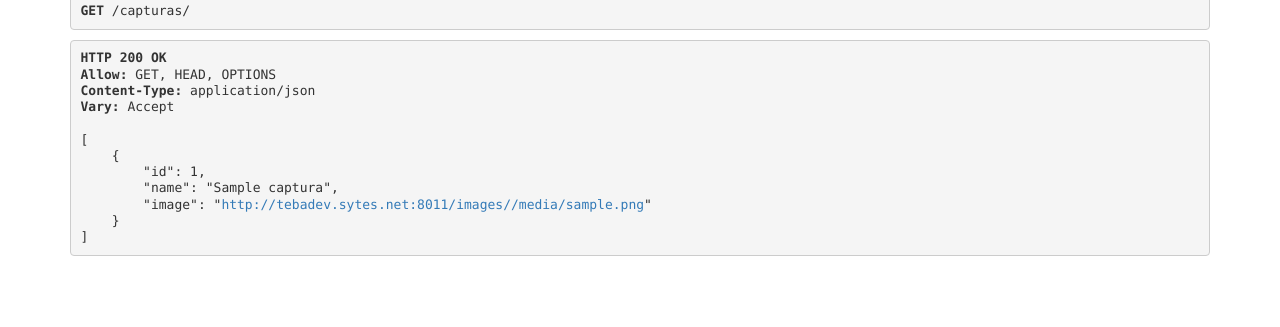
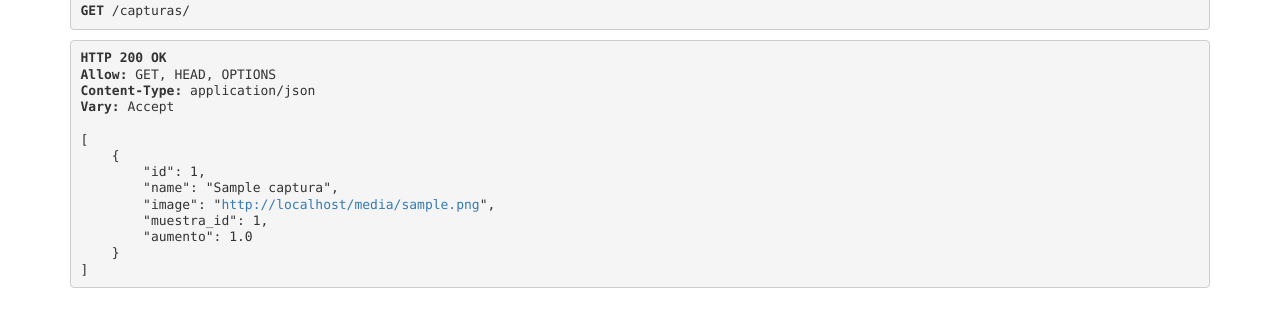
Before and after one commit to TebaHuido/backendHistologia, a Django app: page /capturas/ in a window 1280 px wide. Shown: the part 288-615 px from the top of the page. Run offline with Django 5.2, Linux system fonts and the light colour scheme; tables that the repository leaves empty hold one stand-in row (values such as "Sample post"); some libraries are stand-ins or nearby versions.

Commit message:
mayor update

```diff
--- a/djangoServer/api/serializer.py
+++ b/djangoServer/api/serializer.py
@@ -1,5 +1,6 @@
 from rest_framework import serializers
 from .models import *
+
 class ProfesorSerializer(serializers.ModelSerializer):
     class Meta:
         model = Profesor
@@ -49,7 +50,7 @@ class MuestraSerializer(serializers.ModelSerializer):
                 relative_url = relative_url[len('/muestras/'):]  # Elimina 'muestras/' del inicio
 
             # Construir manualmente la URL completa
-            server_url = 'http://tebadev.sytes.net:8011/images'  # Ajusta el dominio y puerto según tu configuración
+            server_url = 'http://64.176.14.43:8011/images'  # Ajusta el dominio y puerto según tu configuración
             full_url = f"{server_url}/{relative_url}"  # Combina el dominio con la URL relativa corregida
             return full_url
         return None
@@ -71,24 +72,15 @@ class AlumnoSerializer(serializers.ModelSerializer):
         fields = '__all__'
 
 class CapturaSerializer(serializers.ModelSerializer):
-    image = serializers.SerializerMethodField()
-
+    # Aquí incluimos los campos necesarios para subir las capturas desde el frontend.
     class Meta:
         model = Captura
-        fields = ('id', 'name', 'image')  # Ajusta según tus necesidades
-
-    def get_image(self, obj):
-        relative_url = obj.image.url
-        if relative_url.startswith('/muestras/'):
-            relative_url = relative_url[len('/muestras/'):]
-        server_url = 'http://tebadev.sytes.net:8011/images'
-        full_url = f"{server_url}/{relative_url}"
-        return full_url
+        fields = ('id', 'name', 'image', 'muestra_id', 'aumento')  # Agregar 'image' y otros campos necesarios.
 
 class NotaSerializer(serializers.ModelSerializer):
     class Meta:
         model = Notas
-        fields = ('id', 'nota',)  # Ajusta según tus necesidades
+        fields = ('id', 'nota',)  # Ajustar para subir notas
 
 class MuestraSerializer2(serializers.ModelSerializer):
     capturas = serializers.SerializerMethodField()
--- a/djangoServer/api/templates/lista_capturas_muestra.html
+++ b/djangoServer/api/templates/lista_capturas_muestra.html
@@ -23,10 +23,10 @@
         <ul class="grid grid-cols-1 md:grid-cols-2 lg:grid-cols-3 gap-6">
             {% for captura in capturas %}
                 <li class="bg-white rounded-lg shadow-lg p-4">
-                    <a href="http://tebadev.sytes.net/images/{{ captura.get_filename }}" class="text-blue-500 hover:underline">
+                    <a href="http://64.176.14.43/images/{{ captura.get_filename }}" class="text-blue-500 hover:underline">
                         <h2 class="text-xl font-semibold mb-2">{{ captura.name }}</h2>
                     </a>
-                    <img src="http://tebadev.sytes.net/images/{{ captura.get_filename }}" alt="{{ captura.name }}" class="w-full h-64 object-cover rounded-md">
+                    <img src="http://64.176.14.43/images/{{ captura.get_filename }}" alt="{{ captura.name }}" class="w-full h-64 object-cover rounded-md">
                     <p class="text-gray-700 mt-2">Aumento: {{ captura.aumento }}</p>
                 </li>
             {% endfor %}
--- a/djangoServer/api/templates/lista_imagenes.html
+++ b/djangoServer/api/templates/lista_imagenes.html
@@ -19,7 +19,7 @@
                     <a href="/lista_capturas_muestra/{{ imagen.muestra.id }}" class="text-blue-500 hover:underline">
                         <h2 class="text-xl font-semibold mb-2">{{ imagen.muestra.name }}</h2>
                     </a>
-                    <img src="http://tebadev.sytes.net/images/{{ imagen.get_filename }}" alt="{{ imagen.muestra.name }}" class="w-full h-64 object-cover rounded-md">
+                    <img src="http://64.176.14.43/images/{{ imagen.get_filename }}" alt="{{ imagen.muestra.name }}" class="w-full h-64 object-cover rounded-md">
                 </li>
             {% endfor %}
         </ul>
--- a/djangoServer/api/views.py
+++ b/djangoServer/api/views.py
@@ -5,6 +5,9 @@ from .serializer import MuestraSerializer2,NotaSerializer, CapturaSerializer, Pr
 from rest_framework.decorators import action
 from rest_framework.response import Response
 from rest_framework import generics
+from rest_framework.parsers import MultiPartParser, FormParser
+from rest_framework import status
+from django.http import JsonResponse
 # Create your views here.
 from rest_framework import viewsets
 
@@ -20,20 +23,30 @@ class CapturaViewSet(viewsets.ReadOnlyModelViewSet):
 class MuestraViewSet(viewsets.ModelViewSet):
     queryset = Muestra.objects.all()
     serializer_class = MuestraSerializer
-
+    parser_classes = (MultiPartParser, FormParser)
     @action(detail=False, methods=['get'])
     def por_categoria(self, request):
         categoria_name = request.query_params.get('category', None)
 
+        if not categoria_name:
+            return Response({"error": "Categoría no proporcionada"}, status=status.HTTP_400_BAD_REQUEST)
+
+        # Caso especial para devolver todas las muestras sin filtrar
         if categoria_name == 'all':
-            muestras = self.queryset.all()
-        elif categoria_name is not None:
-            muestras = self.queryset.filter(Categoria__name__icontains=categoria_name)
-        else:
-            return Response({"error": "No se ha proporcionado una categoría"}, status=status.HTTP_400_BAD_REQUEST)
+            muestras = Muestra.objects.all()
+            serializer = self.get_serializer(muestras, many=True)
+            return Response(serializer.data, status=status.HTTP_200_OK)
+
+        # Manejo del resto de las categorías
+        try:
+            categoria = Categoria.objects.get(name=categoria_name)
+            muestras = Muestra.objects.filter(Categoria=categoria)
+        except Categoria.DoesNotExist:
+            return Response({"error": "Categoría no encontrada"}, status=status.HTTP_404_NOT_FOUND)
 
         serializer = self.get_serializer(muestras, many=True)
-        return Response(serializer.data)
+        return Response(serializer.data, status=status.HTTP_200_OK)
+
 def lista_capturas_muestra(request, muestra_id):
     muestra = get_object_or_404(Muestra, id=muestra_id)
     capturas = Captura.objects.filter(muestra=muestra)
@@ -85,6 +98,9 @@ class OrganoViewSet(viewsets.ReadOnlyModelViewSet):
     serializer_class = OrganoSerializer
 
 class MuestraViewSet2(viewsets.ReadOnlyModelViewSet):
+    def post(self, request, *args, **kwargs):
+        # Tu lógica aquí
+        return JsonResponse({'status': 'success'})
     queryset = Muestra.objects.all()
     serializer_class = MuestraSerializer
 
--- a/djangoServer/drf/settings.py
+++ b/djangoServer/drf/settings.py
@@ -55,10 +55,10 @@ MIDDLEWARE = [
 ]
 
 CORS_ORIGIN_WHITELIST = (
-    'http://tebadev.sytes.net:4201',
+    'http://64.176.14.43:4201',
 )
 CORS_ALLOWED_ORIGINS = [
-    "http://tebadev.sytes.net:4201",
+    "http://64.176.14.43:4201",
 ]
 ROOT_URLCONF = 'drf.urls'
 
--- a/docker-compose.yml
+++ b/docker-compose.yml
@@ -1,6 +1,6 @@
 services:
   angular:
-    image: minero420/angudocker:angular-docker-online
+    image: minero420/angular:local
     ports:
       - "4201:4200"
   nginx:
@@ -10,7 +10,7 @@ services:
     volumes:
       - shared_volume:/usr/share/nginx/html/images
   djangoserver:
-    image: minero420/djangohistologia:online
+    image: minero420/django:local
     ports:
       - "8010:8000"
     volumes:
```
Also changed, not shown: 1 other file.
